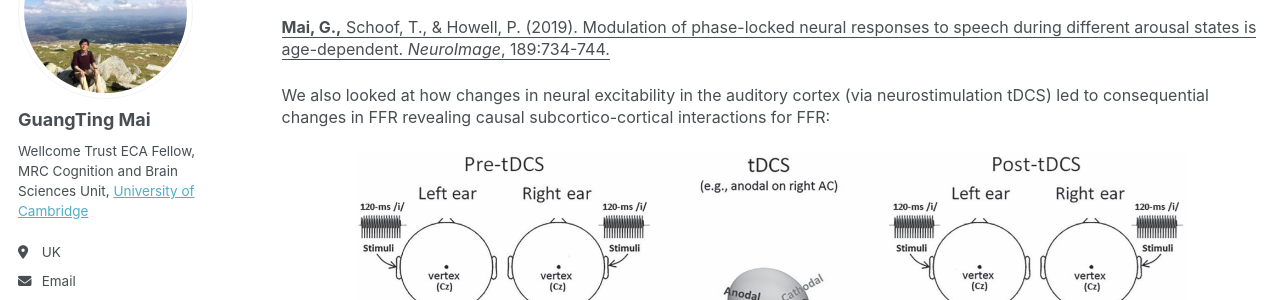
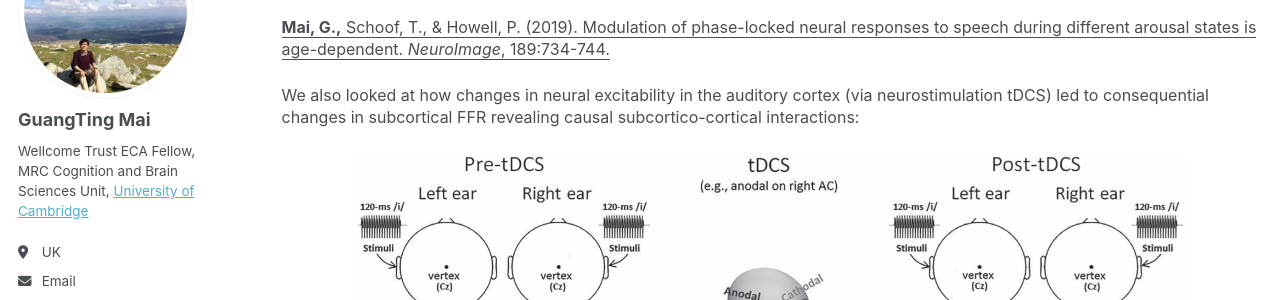
Before and after one commit to guangtingmai/guangtingmai.github.io, a Jekyll site: the page built from _pages/neuraltrack-typical.html, in a window 1280 px wide and 900 px high, scrolled down 1303 px. Shown: the part 175-475 px from the top of the window. Built offline with Jekyll 4.4.1, drawn with Linux system fonts in a browser that asks for light colours; some web fonts are replaced.

Commit message:
Update neuraltrack-typical.html

```diff
--- a/_pages/neuraltrack-typical.html
+++ b/_pages/neuraltrack-typical.html
@@ -30,7 +30,7 @@ author_profile: true
 </p>
 <p><span style="font-size: 12pt;line-height: 1.4;display: block;margin-bottom: 0.1vh"><a href="https://www.sciencedirect.com/science/article/abs/pii/S1053811919300515" style="color:inherit; text-decoration:none;"><u><strong>Mai, G.,</strong> Schoof, T., & Howell, P. (2019). Modulation of phase-locked neural responses to speech during different arousal states is age-dependent. <i>NeuroImage</i>, 189:734-744.</u></a></span></p>
 <p><span style="font-size: 12pt;line-height: 1.4;display: block;margin-bottom: 0.1vh">We also looked at how changes in neural excitability in the
-  auditory cortex (via neurostimulation tDCS) led to consequential changes in FFR revealing causal subcortico-cortical interactions for FFR:</span></p>
+  auditory cortex (via neurostimulation tDCS) led to consequential changes in subcortical FFR revealing causal subcortico-cortical interactions:</span></p>
 <p align="center">
   <img src="https://guangtingmai.github.io/images/cc2022.png" width="85%">
   <br>
```
